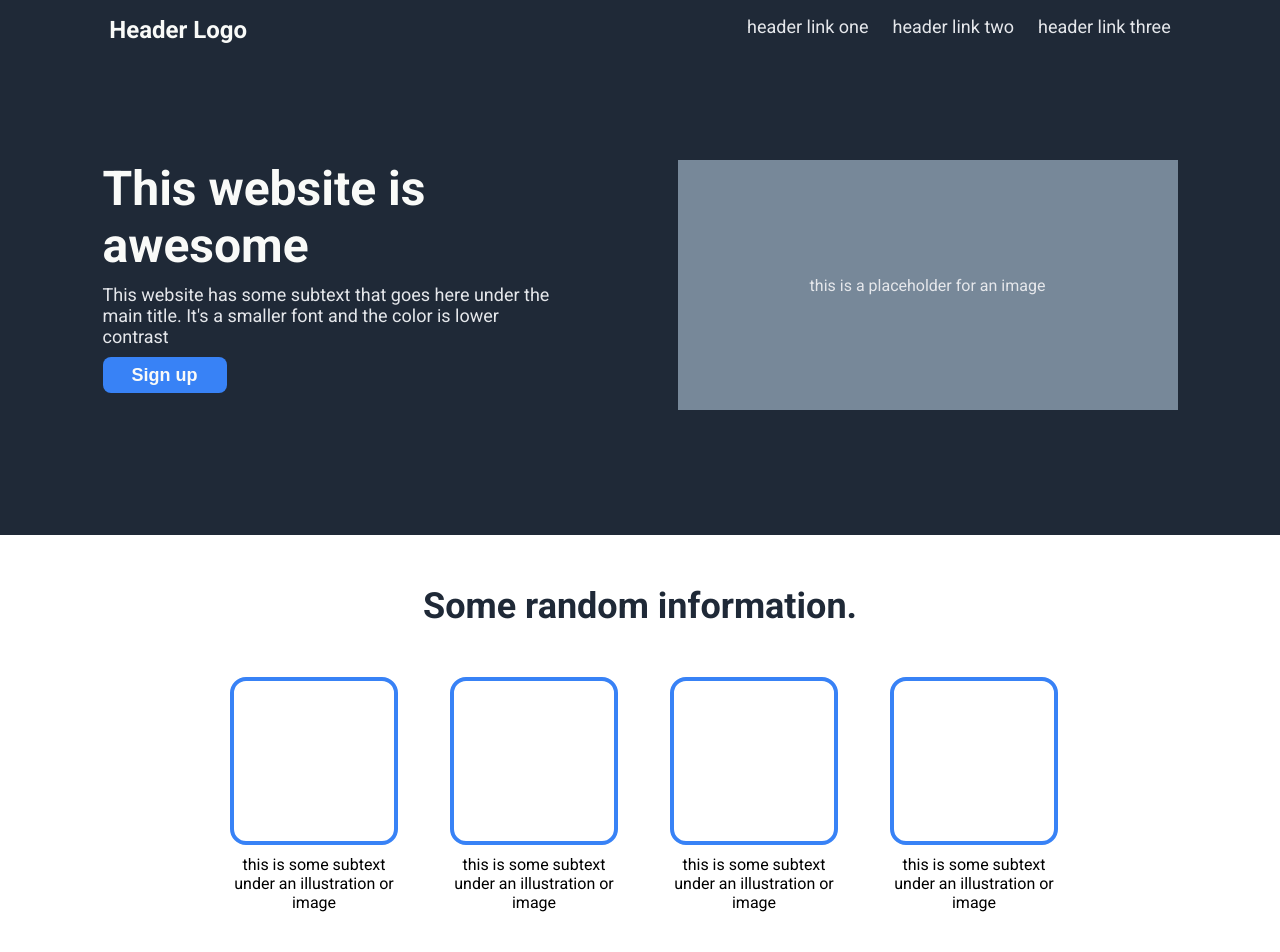
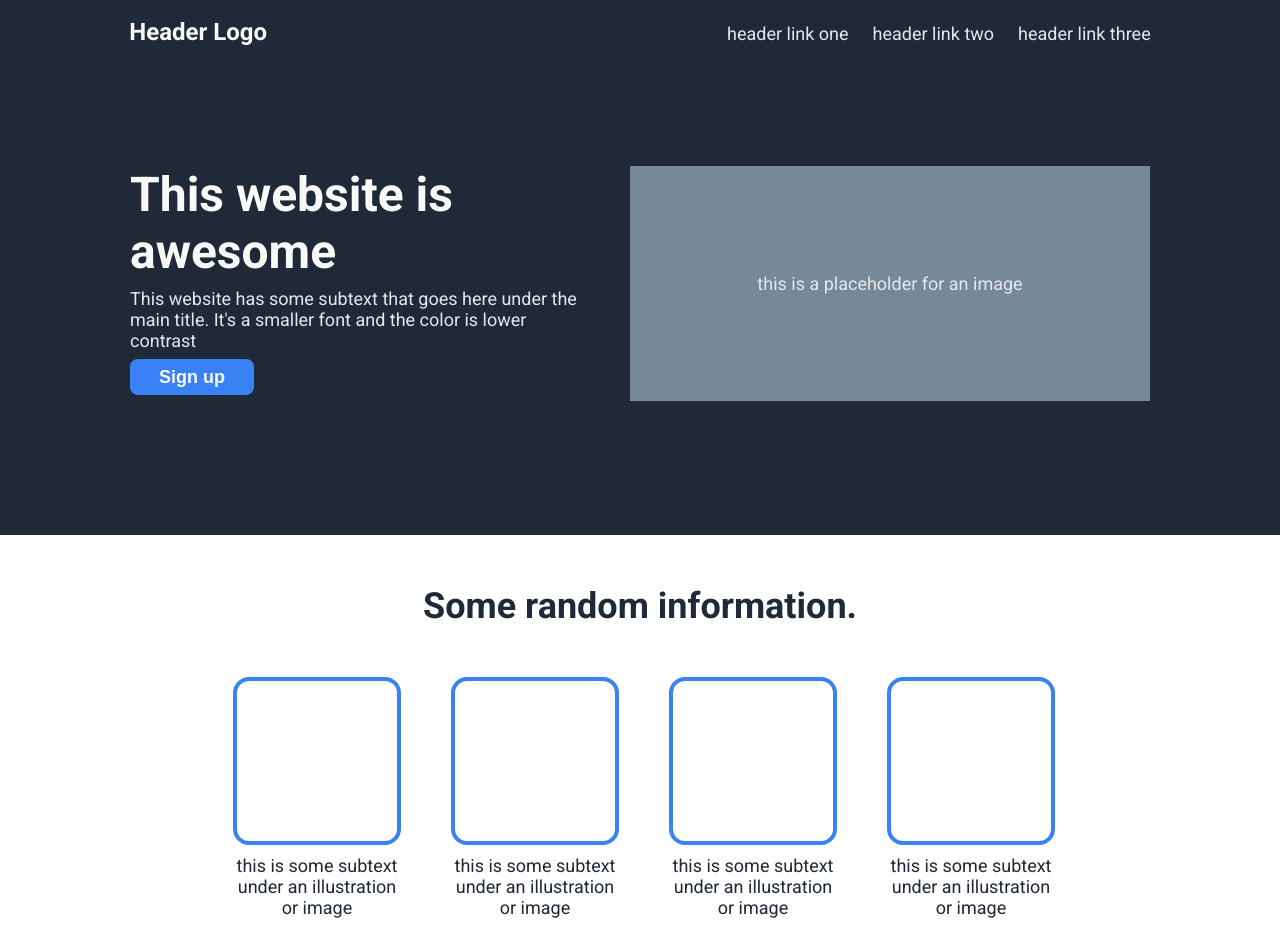
Before and after one commit to azrothe/odin-landing-page, a plain HTML site: page index.html in a window 1280 px wide. Shown: the top 952 px of the page. Drawn offline with Linux system fonts and the light colour scheme.

Commit message:
Fix a few minor formatting issues

```diff
--- a/style.css
+++ b/style.css
@@ -6,7 +6,7 @@ body {
   display: flex;
   flex-direction: column;
   align-items: center;
-  /*background-color: black;*/
+  background-color: black;
 }
 
 a {
@@ -30,14 +30,14 @@ ul {
   flex-direction: column;
   width: 1440px;
   height: 535px;
-  gap: 100px;
+  gap: 120px;
 }
 
 .header-top {
   display: flex;
   justify-content: center;
-  gap: 500px;
-  padding: 16px;
+  gap: 460px;
+  padding-top: 18px;
 }
 
 .header-logo {
@@ -47,6 +47,7 @@ ul {
 .header-links {
   display:flex;
   gap: 24px;
+  padding-top: 5px;
 }
 
 .hero-text {
@@ -72,7 +73,7 @@ ul {
 .header-bottom {
   display: flex;
   justify-content: center;
-  gap: 125px;
+  gap: 50px;
 }
 
 .header-bottom-text {
@@ -80,17 +81,21 @@ ul {
   flex-direction: column;
   flex-basis: 450px;
   flex-wrap: wrap;
-  gap: 10px;
+  gap: 8px;
 }
 
 .header-bottom-image {
-  height: 250px;
-  width: 500px;
+  height: 235px;
+  width: 520px;
   background-color: lightslategrey;
   display: flex;
   justify-content: center;
   align-items: center;
   color: #E5E7EB;
+}
+
+.header-bottom-image-text {
+  font-size: 18px;
 }
 
 .information {
@@ -121,7 +126,7 @@ ul {
 .information-boxes {
   display: flex;
   justify-content: center;
-  gap: 60px;
+  gap: 58px;
 }
 
 .box-and-text {
@@ -134,6 +139,8 @@ ul {
 
 .box-subtext {
   text-align: center;
+  font-size: 18px;
+  color: #1F2937;
 }
 
 .quote {
@@ -149,7 +156,7 @@ ul {
   display: flex;
   flex-direction: column;
   align-items: flex-end;
-  width: 830px;
+  width: 820px;
 }
 
 .quote-text {
@@ -160,7 +167,7 @@ ul {
 }
 
 .quote-signature {
-  font-size: 22px;
+  font-size: 24px;
   font-weight: 700;
   color: #1F2937;
   padding-right: 35px;
```
